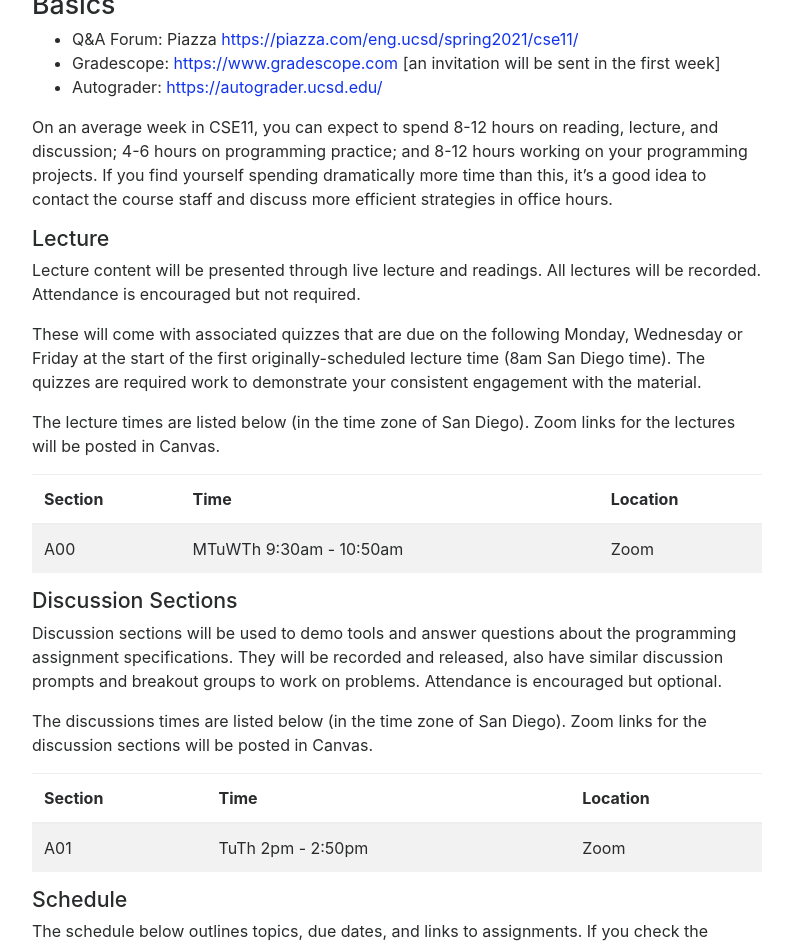
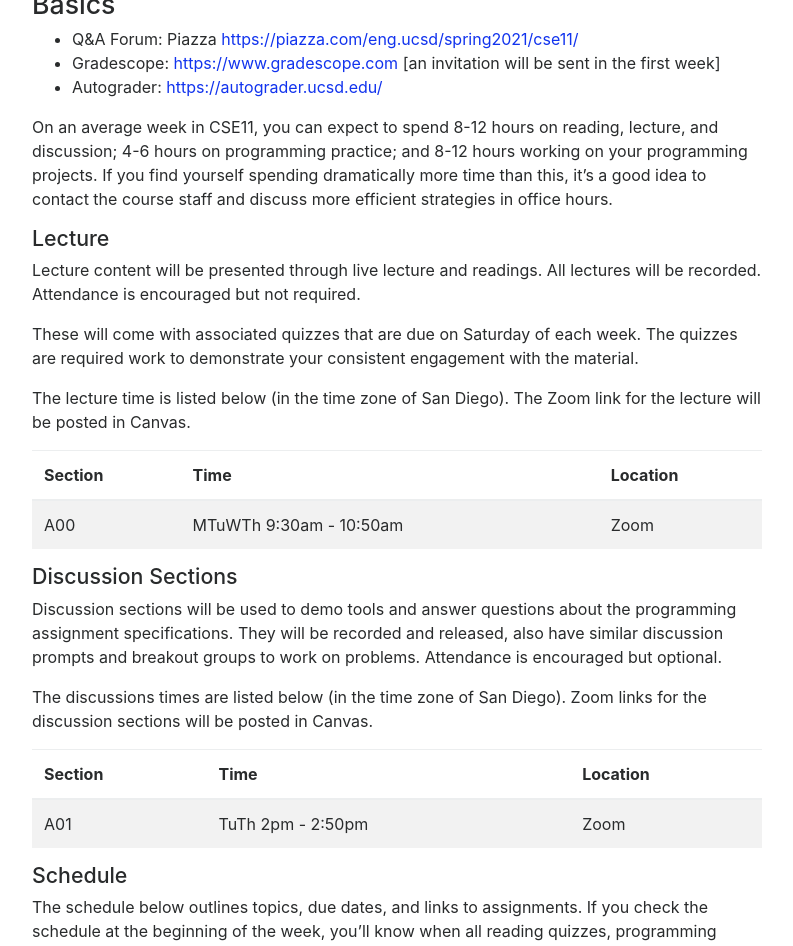
Before and after one commit to ucsd-cse11-su121/ucsd-cse11-su121.github.io, a Jekyll site: the page built from index.md, in a window 1280 px wide and 1400 px high, scrolled down 546 px. Shown: the top 946 px of the window, without its empty margins (243-1036 px from the left). Built offline with Jekyll 4.4.1, drawn with Linux system fonts in a browser that asks for light colours; nearby versions of some CDN libraries; some of the changed text lies outside the part shown.

Commit message:
Update index.md

```diff
--- a/index.md
+++ b/index.md
@@ -45,16 +45,14 @@ course staff and discuss more efficient strategies in office hours.
 
 <h3>Lecture</h3>
 
-Lecture content will be presented through live lecture and readings. All lectures will be recorded.  Attendance is encouraged but
-not required.
+Lecture content will be presented through live lecture and readings. All lectures will be recorded.
+Attendance is encouraged but not required.
 
-These will come with associated quizzes that are due on the following
-Monday, Wednesday or Friday at the start of the first originally-scheduled lecture time (8am San Diego time). The
-quizzes are required work to demonstrate your consistent engagement with the
-material.
+These will come with associated quizzes that are due on Saturday of each week. The
+quizzes are required work to demonstrate your consistent engagement with the material.
 
-The lecture times are listed below (in the time zone of San Diego).
-Zoom links for the lectures will be posted in Canvas.
+The lecture time is listed below (in the time zone of San Diego).
+The Zoom link for the lecture will be posted in Canvas.
 
 <table class="table table-striped">
 <thead>
@@ -117,7 +115,7 @@ place to go for programming help. At the times below, the course staff will be
 available to answer your questions, and it's a great place to get debugging
 help, since you'll be able to 1-on-1 screenshare with a tutor.
 
-Expect to have about 5 minutes with a tutor or TA: you probably won’t have the solution at the end of the conversation, but you should feel un-stuck and ready to try new approaches.
+Expect to have about 5 minutes with a tutor or TA: you probably won’t have the solution at the end of the conversation, but you should feel un-stuck and ready to try new approaches. The goal of tutoring is to get you unstuck. You can also discuss lecture content and past quizzes with the tutors.
 
 You can see instructions for how we're setting this up for remote access here:
 
@@ -213,8 +211,8 @@ scale for individual students.
 <a id="g:engage"></a>
 <h3>Engagement</h3>
 
-Each lecture will come with an associated quiz. Completing the quiz before the
-next lecture section (8am San Diego time) with at least half of the answers correct gains engagement
+Each week will come with an associated quiz. Completing the quiz before the
+Saturday due date (11:59pm San Diego time) with at least half of the answers correct gains engagement
 credit. You can also get engagement credit by submitting various surveys and
 other small engagement tasks we may ask of you throughout the quarter.
 
@@ -223,7 +221,7 @@ You need to get credit for 80% (ex: 4 out of 5 total) quizzes, surveys, or tasks
 <a id="p:programming"></a>
 <h3>Programming</h3>
 
-Most weeks there will be a programming assignment. Direct practice with
+Every week there will be a programming assignment. Direct practice with
 programming will make up the majority of your work in the course.
 
 Each programming assignment will have a portion that is automatically graded, and a portion that is manually graded by the course staff.
```
Also changed, not shown: other parts of index.md (+3 -3 lines).
